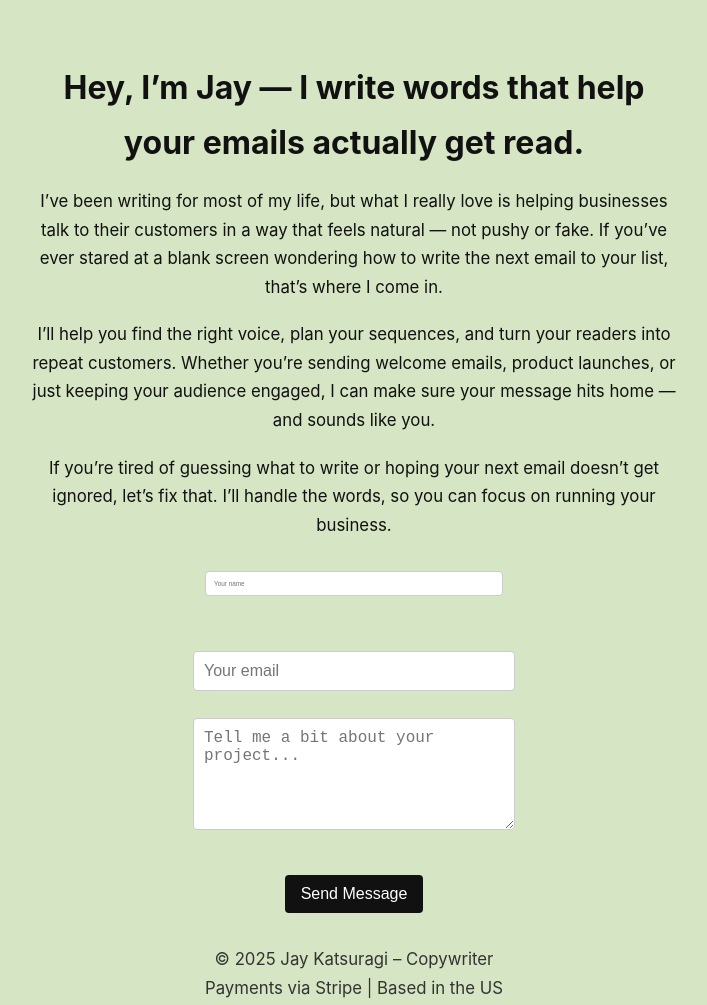
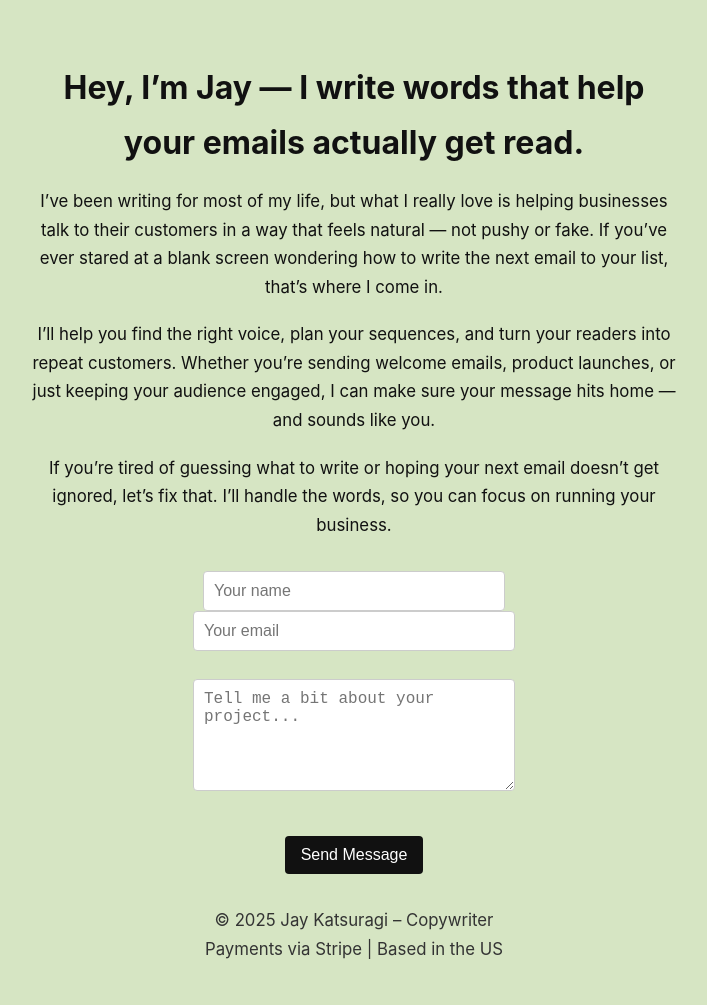
Before and after one commit to beansoupsalesman/website, a plain HTML site: page index.html in a window 1280 px wide. Shown: the whole page, without its empty margins (286-993 px from the left). Drawn offline with Linux system fonts and the light colour scheme.

Commit message:
Update index.html

```diff
--- a/index.html
+++ b/index.html
@@ -46,12 +46,12 @@
       font-size: 1rem;
     }
     input[type="text"] {
-      padding: 8px;
+      padding: 10px;
       border: 1px solid #ccc;
       border-radius: 4px;
-      width: 75%;
+      width: 80%;
       max-width: 280px;
-      font-size: 0.4rem;
+      font-size: 1rem;
       display: block;
       margin: 0 auto; /* centers it */
       }
@@ -96,7 +96,7 @@
     <p>If you’re tired of guessing what to write or hoping your next email doesn’t get ignored, let’s fix that. I’ll handle the words, so you can focus on running your business.</p>
 
    <form action="https://formspree.io/f/xvgdgweq" method="POST">
-  <input type="text" name="name" placeholder="Your name" required><br><br>
+  <input type="text" name="name" placeholder="Your name" required>
   <input type="email" name="email" placeholder="Your email" required><br><br>
   <textarea name="message" rows="5" placeholder="Tell me a bit about your project..." required></textarea><br><br>
   <button type="submit">Send Message</button>
```
